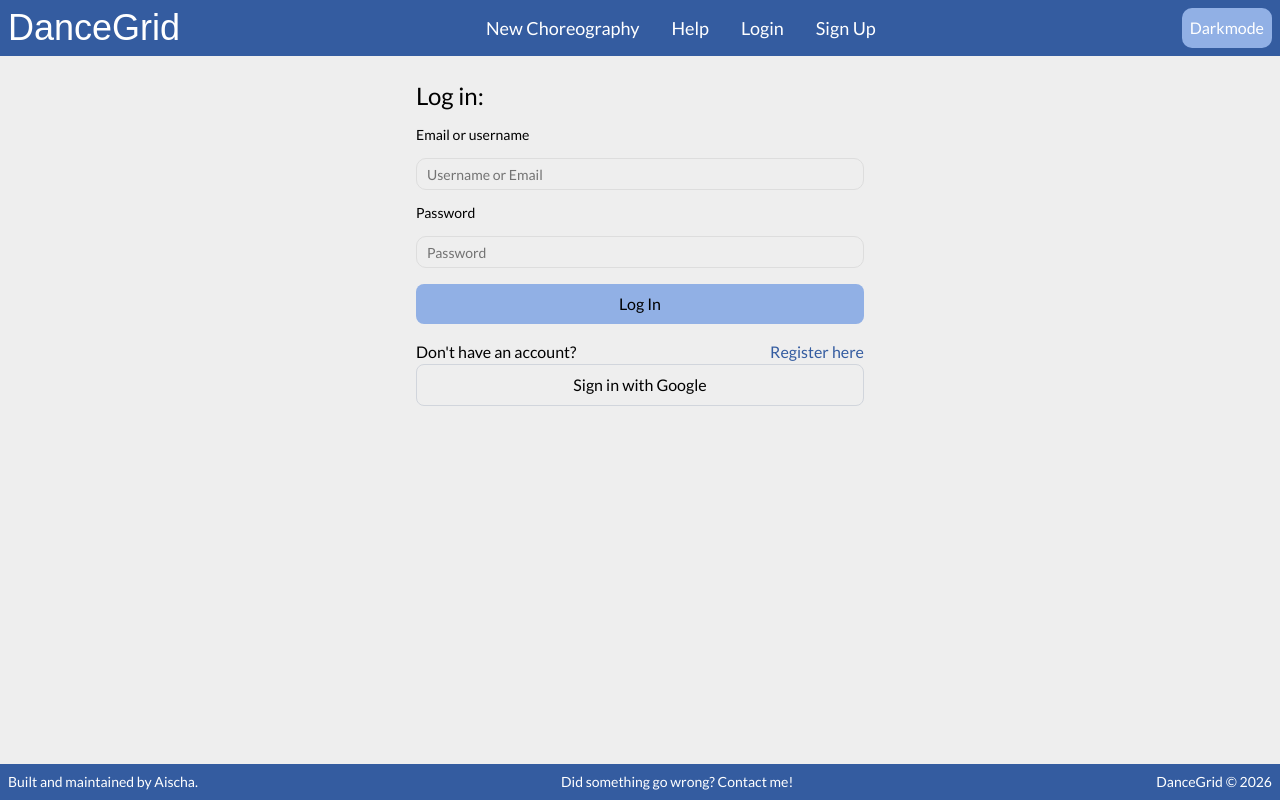
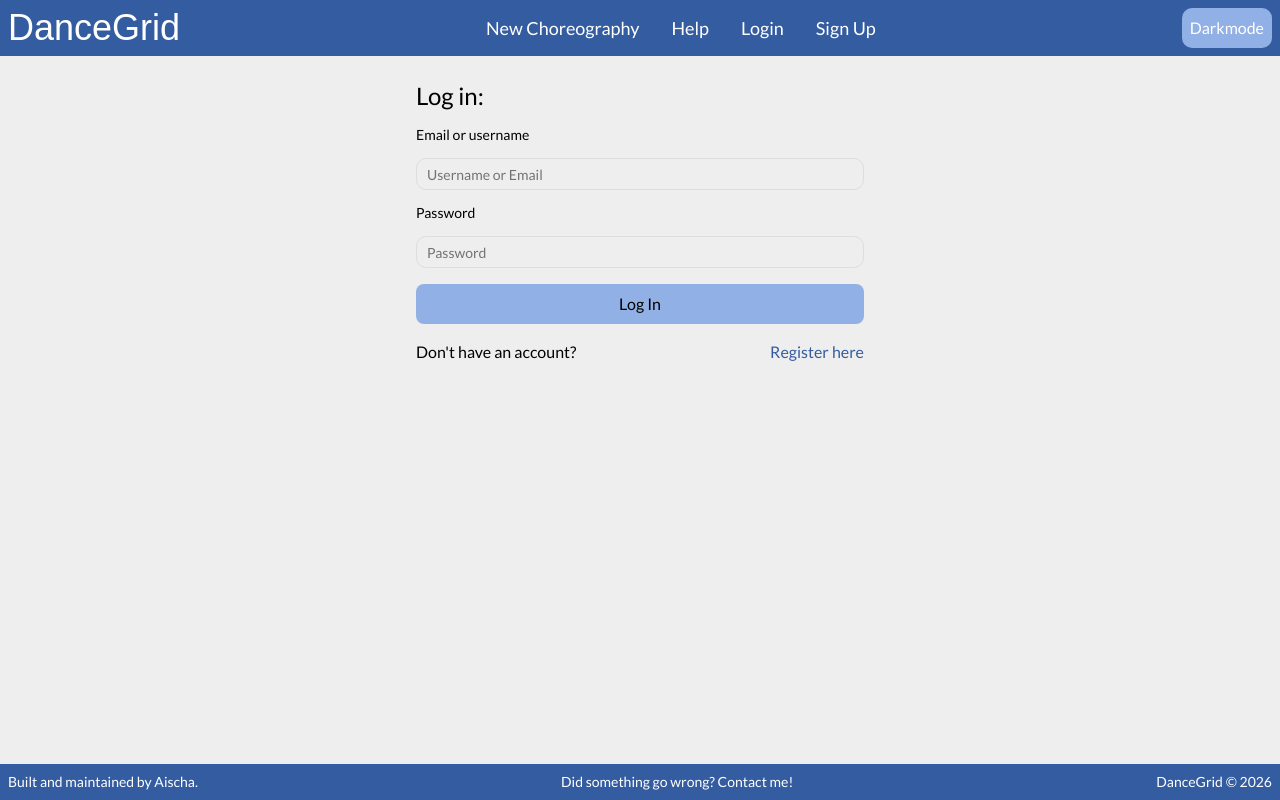
Before and after one commit to Noelle2412/DanceGrid, a Next.js app in the folder dancegrid_frontend/: page /login in a window 1280 px wide. Built offline with nearby package versions, Linux system fonts and the light colour scheme; no server answers; a web font is replaced by a local one.

Commit message:
Removed Google Signin for production, as it is not functional yet

```diff
--- a/dancegrid_frontend/app/(auth)/login/page.tsx
+++ b/dancegrid_frontend/app/(auth)/login/page.tsx
@@ -5,7 +5,7 @@ const LoginPage = () => {
   return (
     <div>
       <LoginForm />
-      <GoogleSignin />
+      {/* <GoogleSignin /> */}
     </div>
   );
 };
--- a/dancegrid_frontend/app/(auth)/register/page.tsx
+++ b/dancegrid_frontend/app/(auth)/register/page.tsx
@@ -5,7 +5,7 @@ const RegisterPage = () => {
   return (
     <div>
       <RegisterForm />
-      <GoogleSignin />
+      {/* <GoogleSignin /> */}
     </div>
   );
 };
```
